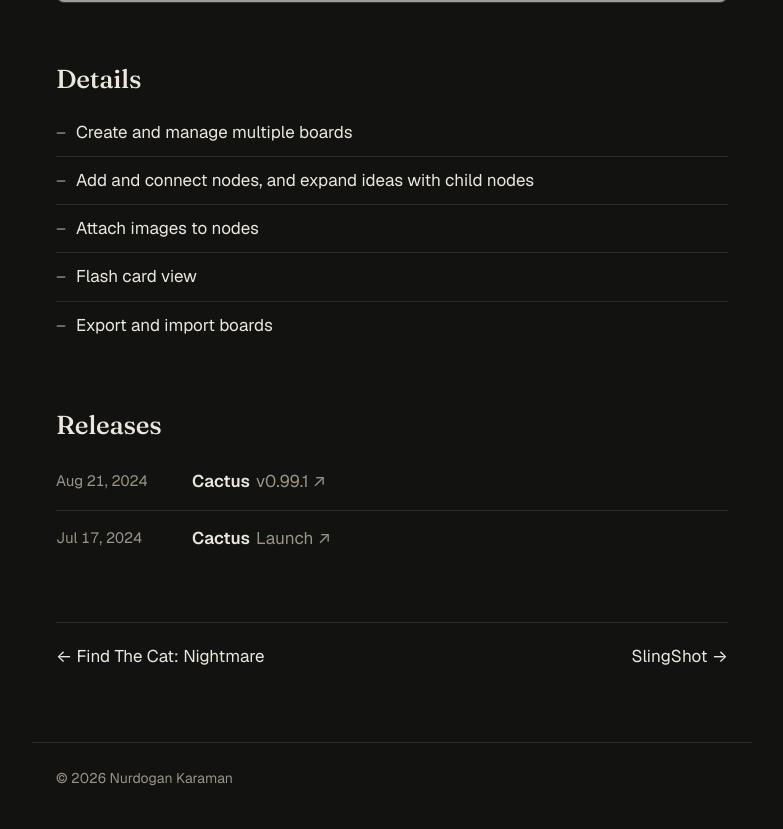
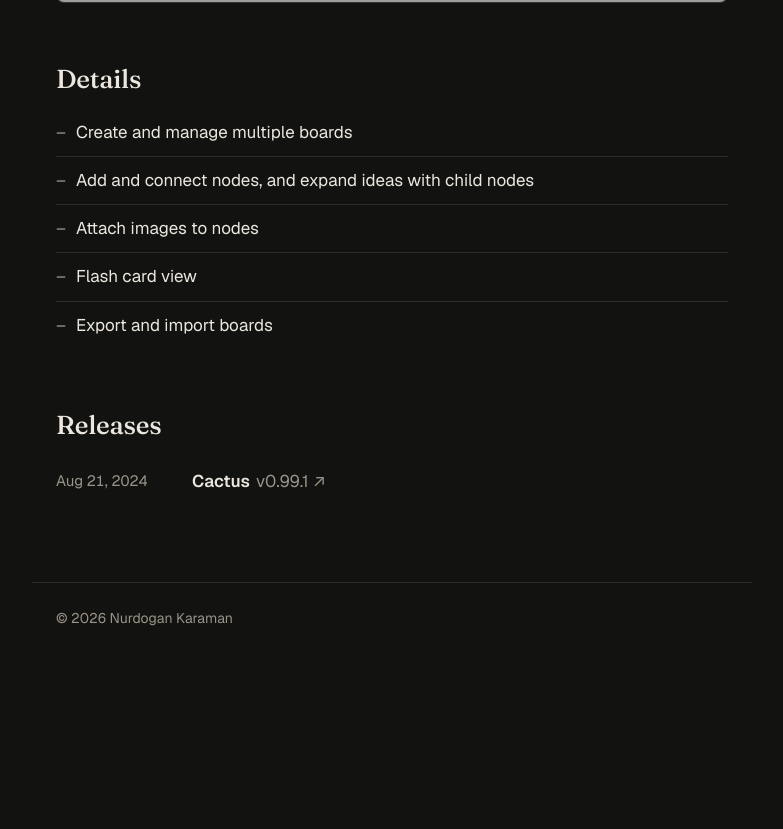
Before and after one commit to nurdiloyd/nurdiloyd.github.io, a plain HTML site: page projects/cactus/index.html in a window 1280 px wide. Shown: the part 3024-3853 px from the top of the page, without its empty margins (248-1031 px from the left). After the commit the page ends 3693 px from the top, so only its background shows below. Drawn offline with nearby package versions, Linux system fonts and the light colour scheme; grey boxes are pictures that could not be loaded.

Commit message:
Show only the latest release and drop prev/next links on project pages.
Project pages now list just the newest shipped release (older ones stay
in js/data.js) and no longer link to the previous and next project.

Co-Authored-By: Claude Opus 5.5 <noreply@anthropic.com>

```diff
--- a/css/style.css
+++ b/css/style.css
@@ -425,24 +425,6 @@ main,
     color: var(--muted);
 }
 
-.project-nav {
-    display: flex;
-    justify-content: space-between;
-    gap: 16px;
-    margin-top: 56px;
-    padding-top: 20px;
-    border-top: 1px solid var(--line);
-}
-
-.project-nav a {
-    text-decoration: none;
-}
-
-.project-nav .next {
-    margin-left: auto;
-    text-align: right;
-}
-
 /* Footer */
 
 .site-footer {
--- a/js/main.js
+++ b/js/main.js
@@ -183,29 +183,16 @@
             root.appendChild(section("Details", details));
         }
 
-        var releases = data.releases.filter(function (r) { return r.project === p.name; });
+        // Only the latest shipped release; older ones stay in data.js as history.
+        var releases = data.releases
+            .filter(function (r) { return r.project === p.name && r.status !== "upcoming"; })
+            .sort(function (a, b) { return a.date < b.date ? 1 : -1; })
+            .slice(0, 1);
         if (releases.length) {
             var list = el("ol", "releases");
             renderReleases(list, releases);
             root.appendChild(section("Releases", list));
         }
-
-        // Previous / next project
-        var nav = el("nav", "project-nav");
-        nav.setAttribute("aria-label", "More projects");
-        var prev = data.projects[index - 1];
-        var next = data.projects[index + 1];
-        if (prev) {
-            var a = el("a", "prev", "← " + prev.name);
-            a.href = projectUrl(prev);
-            nav.appendChild(a);
-        }
-        if (next) {
-            var b = el("a", "next", next.name + " →");
-            b.href = projectUrl(next);
-            nav.appendChild(b);
-        }
-        root.appendChild(nav);
     }
 
     document.getElementById("year").textContent = new Date().getFullYear();
```
